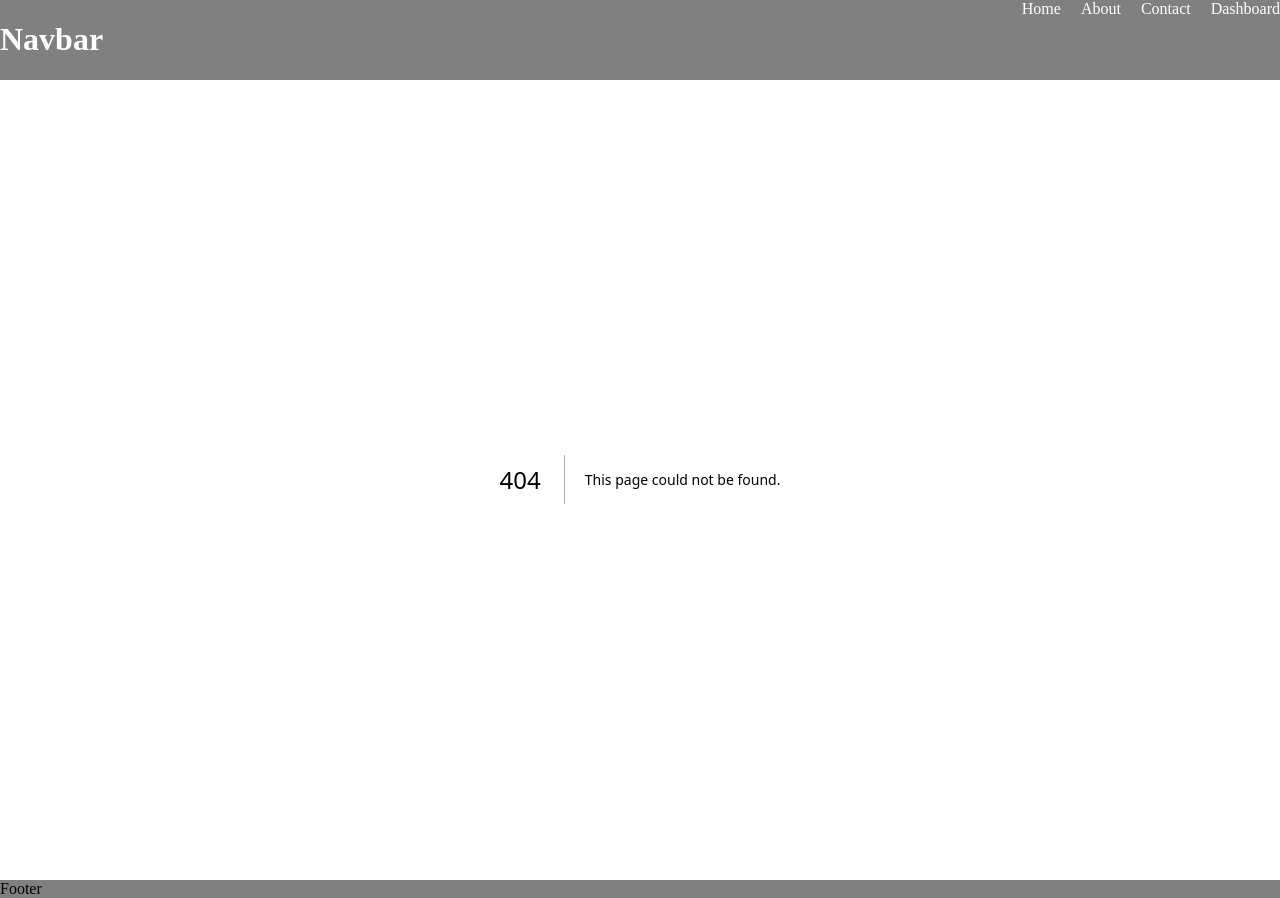
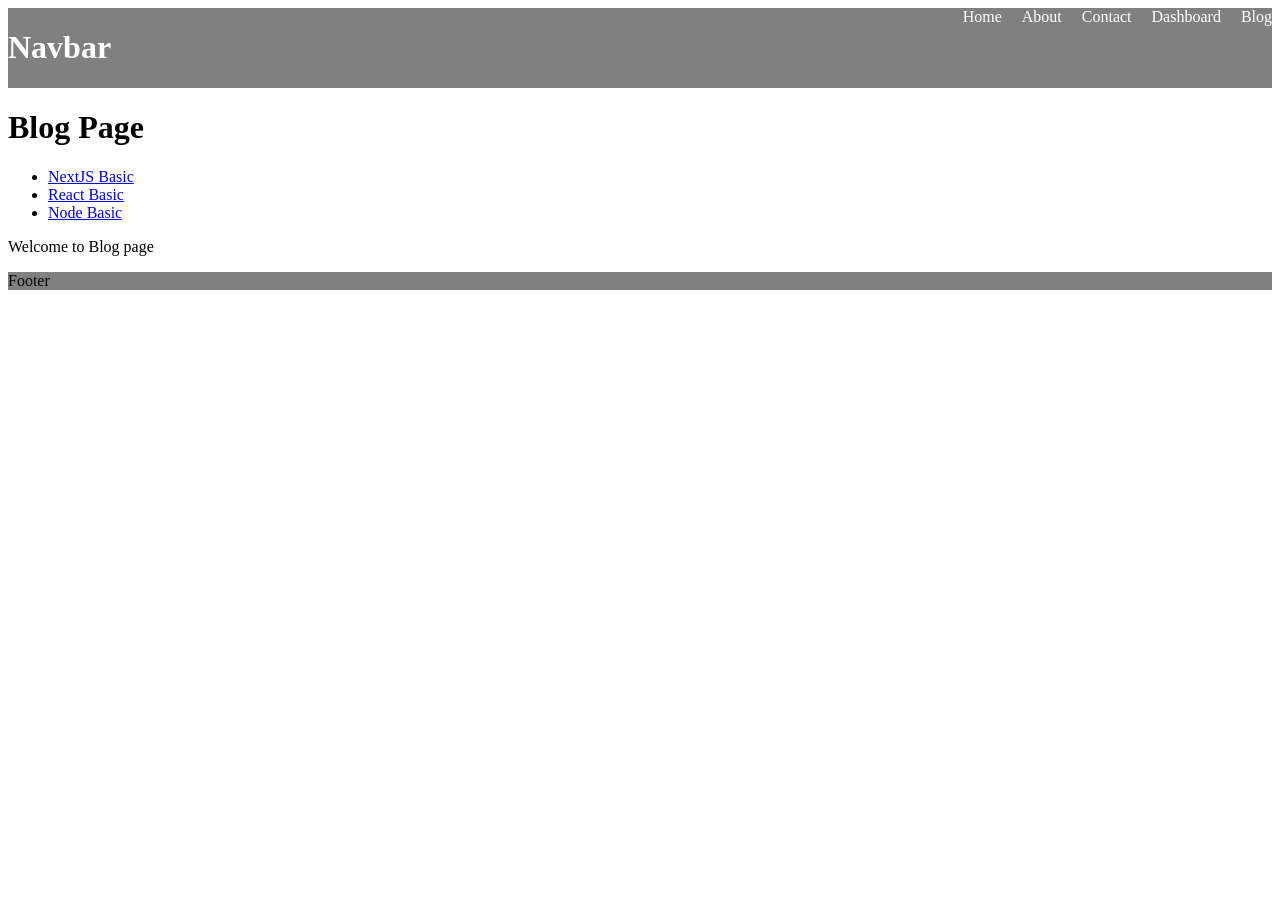
Before and after one commit to Abhishek9500/NextJs-Tutorial, a Next.js app: page /blog in a window 1280 px wide. Before the commit this address had no page. After the commit the page ends 800 px from the top, so only its background shows below. Built offline with nearby package versions, Linux system fonts and the light colour scheme.

Commit message:
Dynamic-Routes-done

```diff
--- /dev/null
+++ b/app/blog/page.jsx
@@ -0,0 +1,28 @@
+import Link from "next/link"
+
+const blogs = [
+    {slug:"nextjs",title:"NextJS Basic"},
+    {slug:"react",title:"React Basic"},
+    {slug:"node",title:"Node Basic"},
+]
+
+export default function BlogPage(){
+    return(
+        <div>
+            <h1>Blog Page</h1>
+            {console.log(blogs)}
+            <ul>
+                {
+                    blogs.map((blog)=>(
+                        <li key={blog.slug}>
+                            <Link href={`/blog/${blog.slug}`}>
+                                {blog.title}
+                            </Link>
+                        </li>
+                    ))
+                }
+            </ul>
+            <p>Welcome to Blog page</p>
+        </div>
+    )
+}
--- a/app/layout.tsx
+++ b/app/layout.tsx
@@ -18,6 +18,7 @@
             <Link href="/about" style={{textDecoration:'none',color:'white'}}>About</Link>
             <Link href="/contact" style={{textDecoration:'none',color:'white'}}>Contact</Link>
             <Link href="/dashboard" style={{textDecoration:'none',color:'white'}}>Dashboard</Link>
+            <Link href="/blog" style={{textDecoration:'none',color:'white'}}>Blog</Link>
           </nav>
         </div>
       </header>
```
Also changed, not shown: app/blog/[slug]/page.tsx (added, +45 -0 lines).
